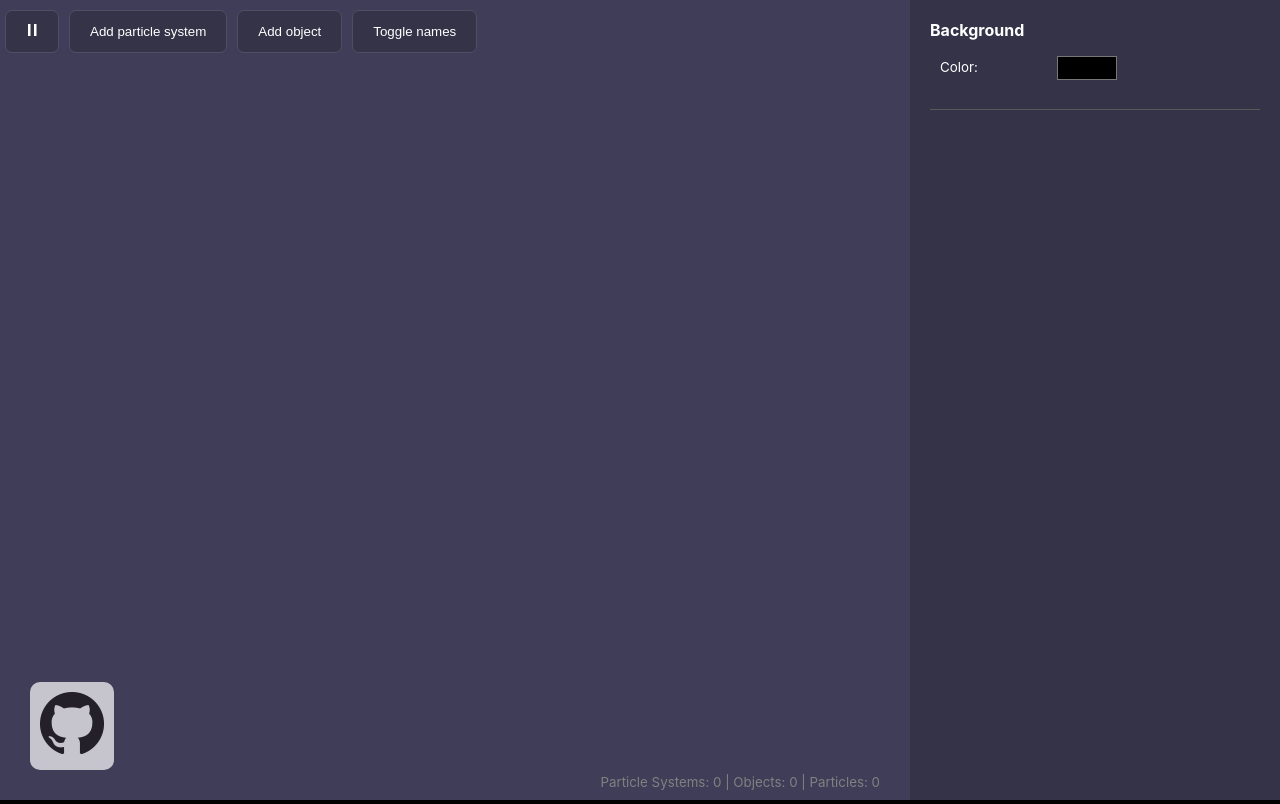
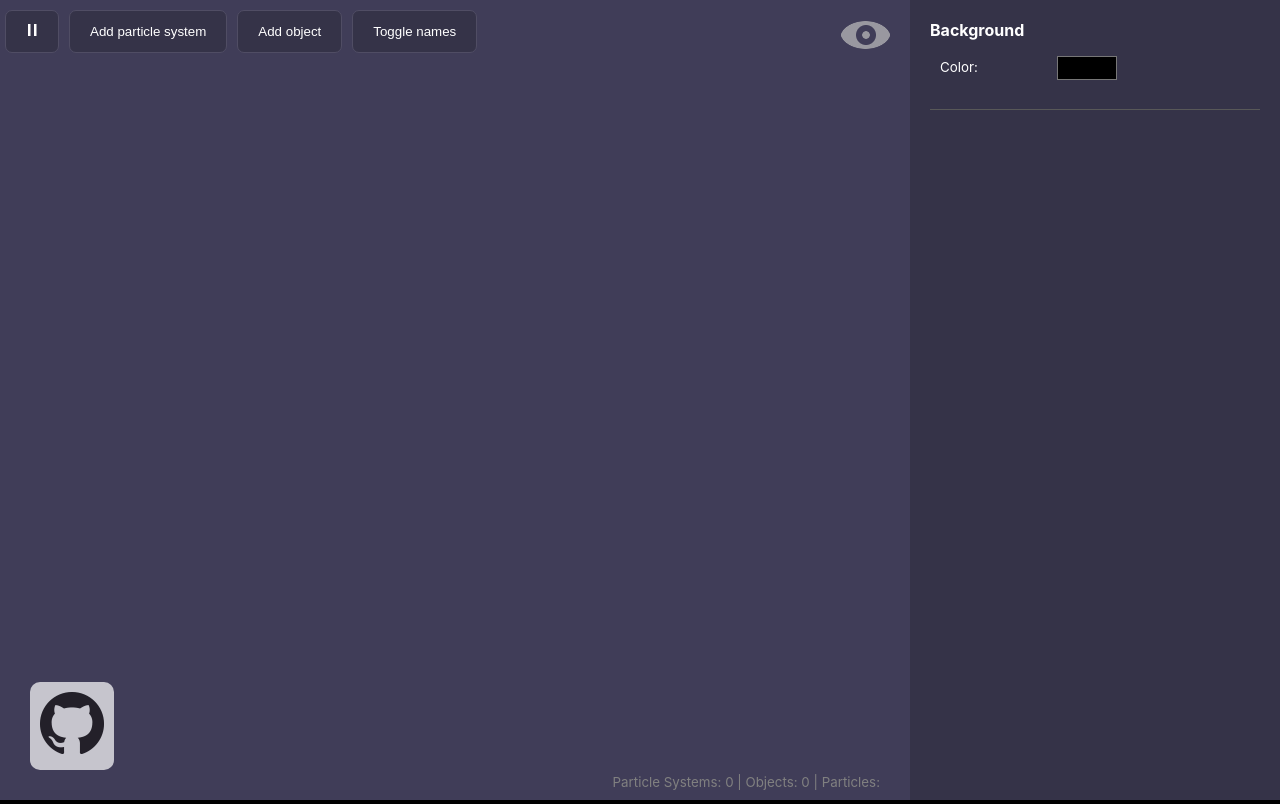
Before and after one commit to MarcSikora/particle-generator, a React (Create React App) app: page / in a window 1280 px wide. Built offline with nearby package versions, Linux system fonts and the light colour scheme.

Commit message:
Added HideButton and hiding UI

```diff
--- /dev/null
+++ b/src/components/ui/HideButton.css
@@ -0,0 +1,11 @@
+.HideButton {
+    position: absolute;
+    right: 380px;
+    opacity: 0.7;
+    cursor: pointer;
+    padding: 20px 10px;
+}
+
+.HideButton:hover {
+    opacity: 1;
+}
--- /dev/null
+++ b/src/components/ui/HideButton.js
@@ -0,0 +1,33 @@
+import React, { Component } from 'react'
+import './HideButton.css'
+import visibleImg from '../../assets/visible.png'
+import invisibleImg from '../../assets/invisible.png'
+
+export class HideButton extends Component {
+    constructor(props)
+    {
+        super(props);
+        this.state = { checked: true }
+        this.handleClick = this.handleClick.bind(this);
+    }
+
+    handleClick()
+    {
+        this.props.onChange();
+
+        this.setState(state => {
+            return {checked: !state.checked}
+        });
+    }
+
+    render() {
+        let img = (this.state.checked) ? visibleImg : invisibleImg;
+        return (
+            <div className="HideButton" onClick={this.handleClick}>
+                <img src={img} alt="hide UI"></img>
+            </div>
+        )
+    }
+}
+
+export default HideButton
--- a/src/components/ui/UI.js
+++ b/src/components/ui/UI.js
@@ -1,20 +1,35 @@
 import React, { Component } from 'react'
 import GithubLink from './GithubLink'
-import Info from './Info';
+import HideButton from './HideButton';
+import Info from './Info'
 import MainButtons from './MainButtons'
 
 export class UI extends Component {
     constructor(props)
     {
         super(props);
-
+        this.state = {
+            isVisible: true
+        }
         this.toggleValue = this.props.toggleValue;
         this.addParticleSystem = this.props.addParticleSystem;
+        this.toggleUI = this.toggleUI.bind(this);
+    }
+
+    toggleUI()
+    {
+        this.setState(state => {
+            return {isVisible: !state.isVisible}
+        });
     }
 
     render() {
+        if(this.state.isVisible)
             return (
                 <div>
+                    <HideButton
+                        onChange={this.toggleUI}
+                    ></HideButton>
                     <MainButtons
                         toggleValue={this.toggleValue}
                         addParticleSystem={this.addParticleSystem}
@@ -22,9 +37,15 @@ export class UI extends Component {
                     <Info
                         particleSystemsCount={this.props.particleSystemsCount}
                         objectsCount={this.props.objectsCount}
-                    particlesCount={this.props.particlesCount}
                     ></Info>
                     <GithubLink></GithubLink>
+                </div>
+            )
+        return (
+            <div>
+                <HideButton
+                    onChange={this.toggleUI}
+                ></HideButton>
             </div>
         )
     }
```
Also changed, not shown: src/assets/invisible.png (added), src/assets/visible.png (added). Lines whose indentation alone changed are shown as unchanged.
